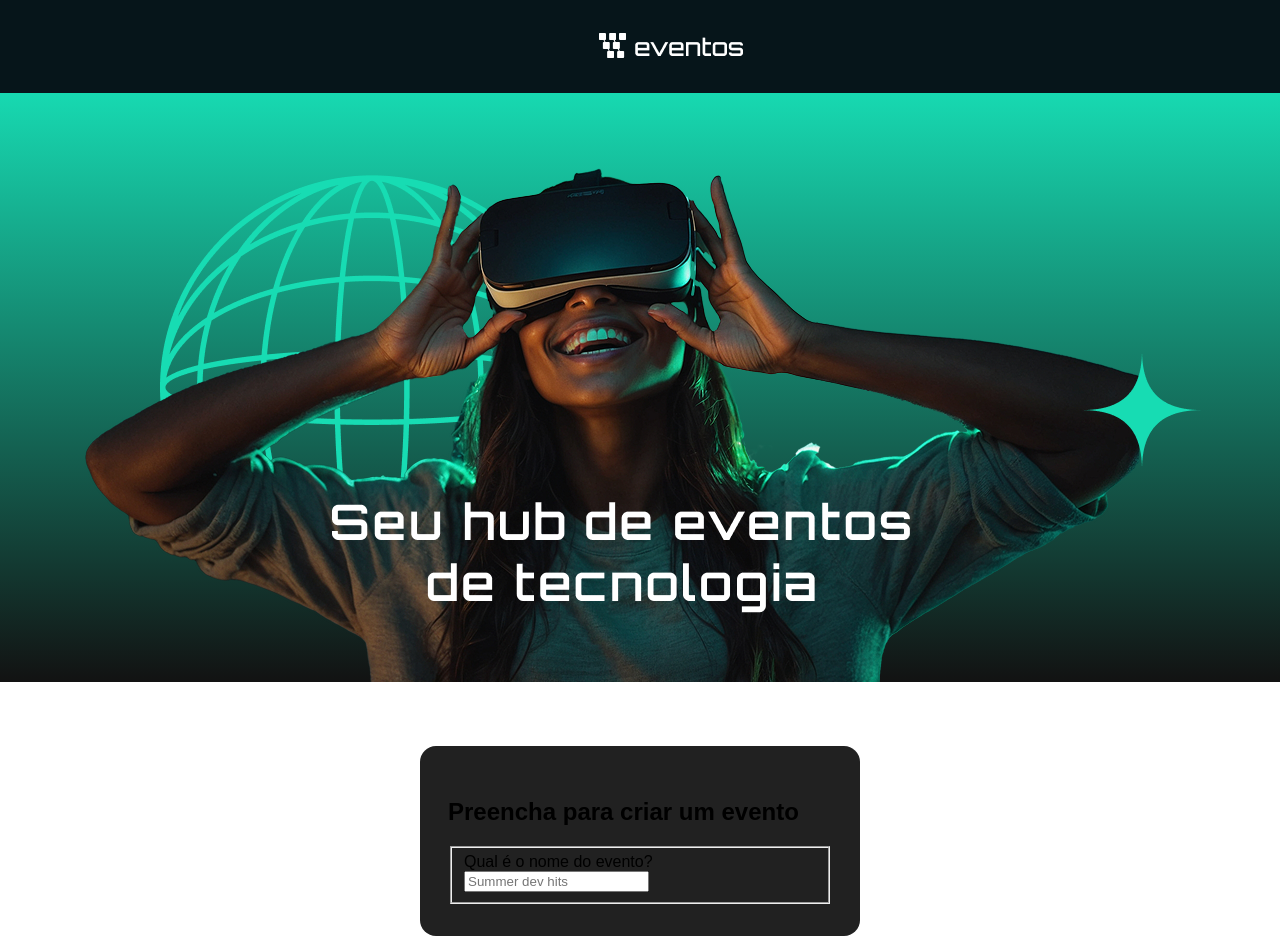
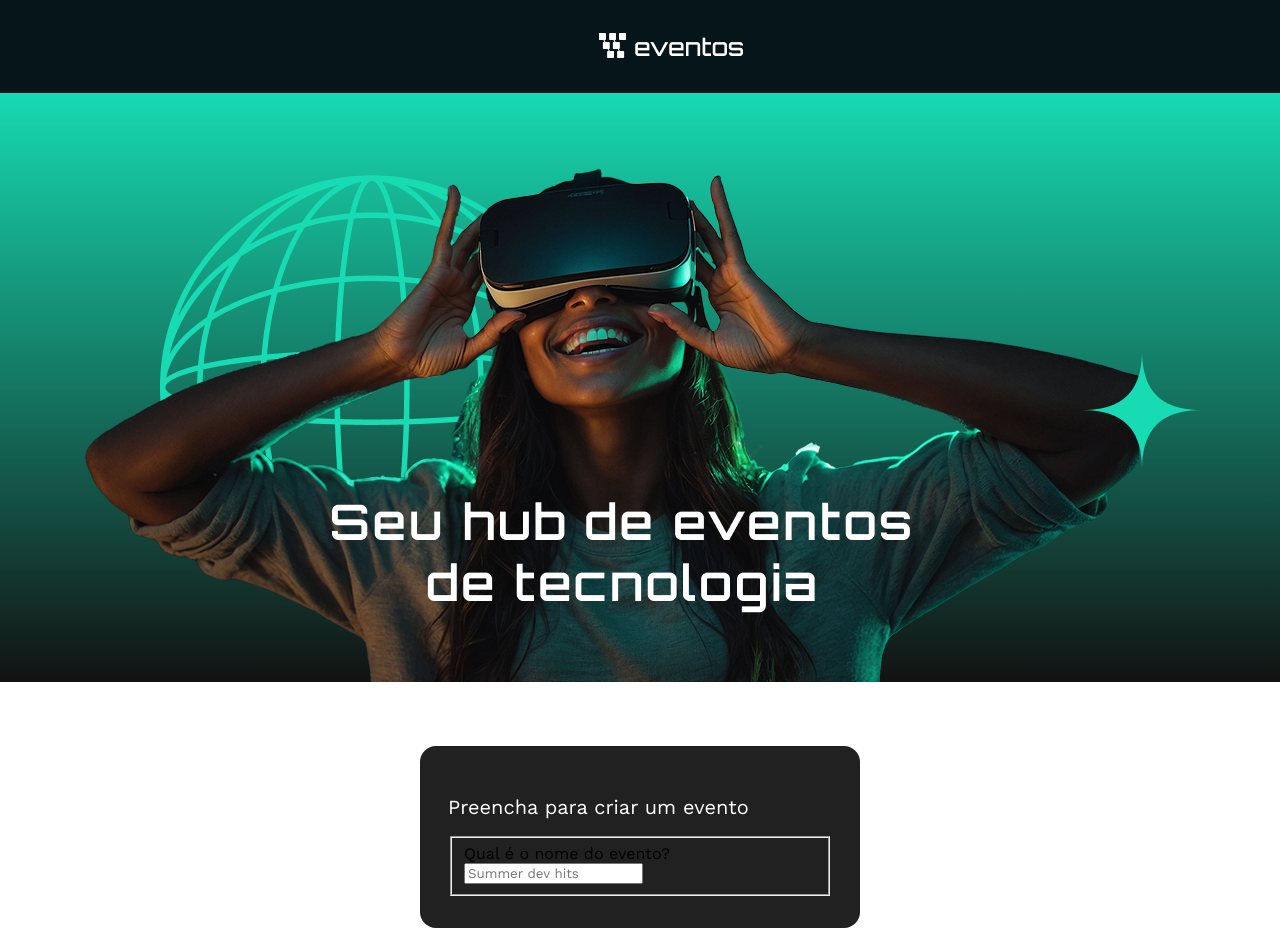
Before and after one commit to denisiorodrigues/eventos, a React (Vite) app: page / in a window 1280 px wide. Shown: the top 952 px of the page. Built offline with nearby package versions, Linux system fonts and the light colour scheme.

Commit message:
aicionando a fonte global e estiliando o titulo do firmulario

```diff
--- a/index.html
+++ b/index.html
@@ -1,13 +1,20 @@
 <!doctype html>
 <html lang="en">
+
 <head>
   <meta charset="UTF-8" />
   <link rel="icon" type="image/svg+xml" href="/vite.svg" />
   <meta name="viewport" content="width=device-width, initial-scale=1.0" />
   <title>eventos</title>
+  <link rel="preconnect" href="https://fonts.googleapis.com">
+  <link rel="preconnect" href="https://fonts.gstatic.com" crossorigin>
+  <link href="https://fonts.googleapis.com/css2?family=Work+Sans:ital,wght@0,100..900;1,100..900&display=swap"
+    rel="stylesheet">
 </head>
+
 <body>
   <div id="root"></div>
   <script type="module" src="/src/main.jsx"></script>
 </body>
+
 </html>
--- a/src/components/TituloFormulario/index.jsx
+++ b/src/components/TituloFormulario/index.jsx
@@ -1,5 +1,7 @@
+import './titulo-formulario.estilos.css'
+
 export function TituloFormulario(props) {
   return (
-    <h2>{props.children}</h2>
+    <h2 className="titulo-form">{props.children}</h2>
   )
 }
--- /dev/null
+++ b/src/components/TituloFormulario/titulo-formulario.estilos.css
@@ -0,0 +1,6 @@
+.titulo-form {
+    font-weight: 400;
+    font-size: 20px;
+    line-height: 125%;
+    color: #FFF;
+}
--- a/src/index.css
+++ b/src/index.css
@@ -1,3 +1,7 @@
+* {
+  font-family: 'Work Sans', sans-serif;
+}
+
 /* :root {
   font-family: system-ui, Avenir, Helvetica, Arial, sans-serif;
   line-height: 1.5;
```
Lines whose indentation alone changed are shown as unchanged.
